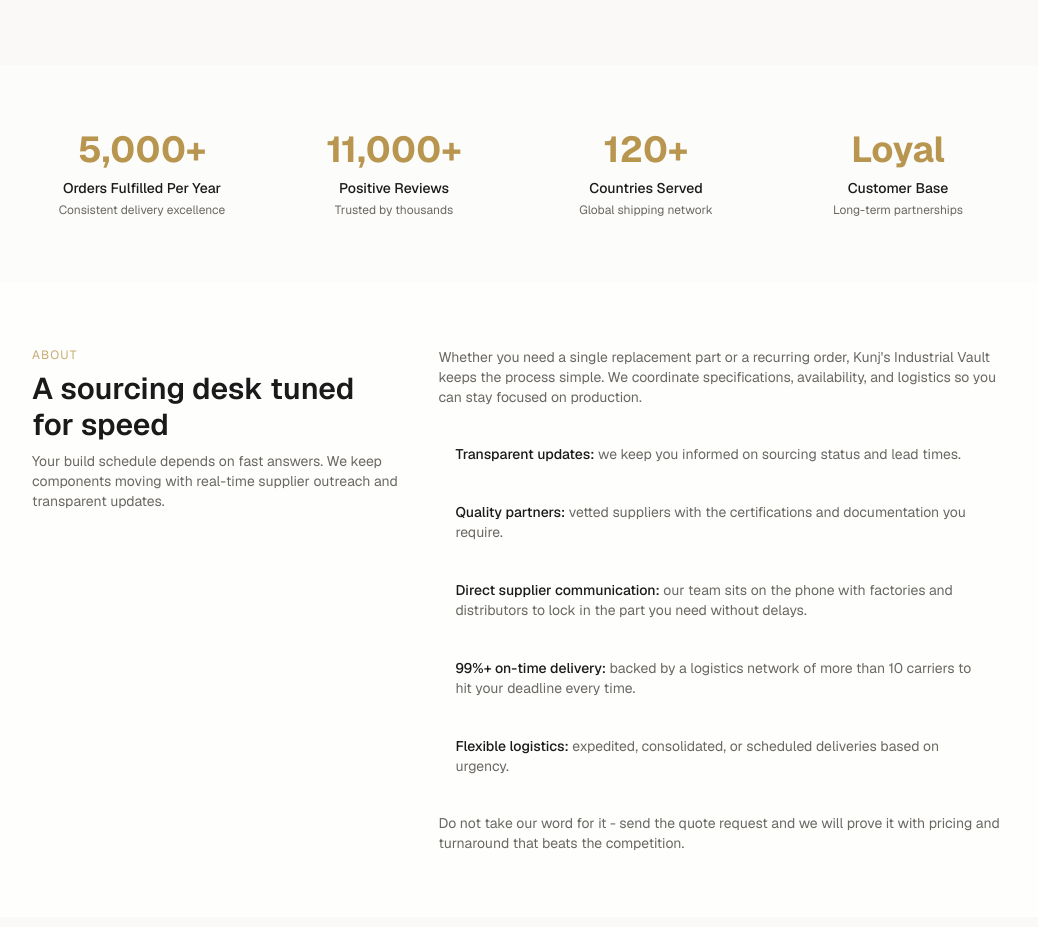
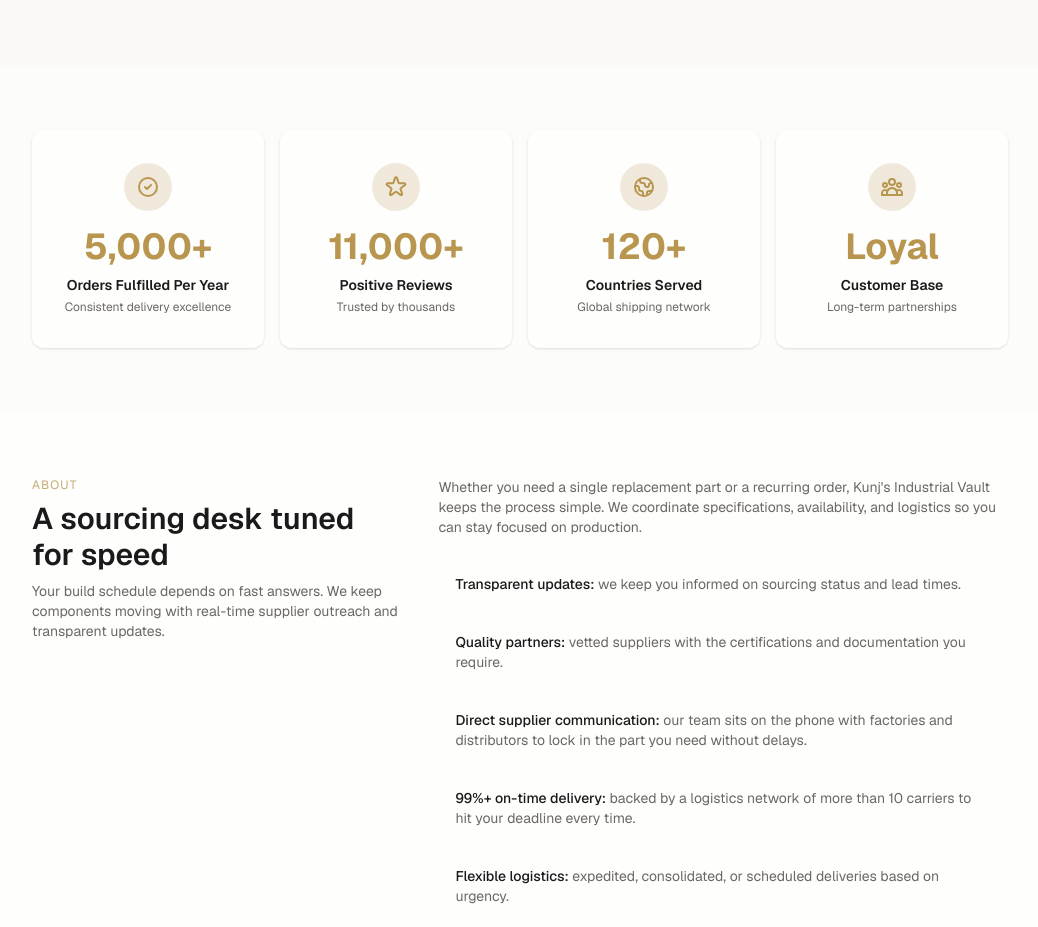
Before and after one commit to kunjtapiawala/kivindustrial, a Next.js app: page / in a window 1280 px wide. Shown: the part 840-1767 px from the top of the page, without its empty margins (120-1158 px from the left). Built offline with nearby package versions, Linux system fonts and the light colour scheme.

Commit message:
Enhance statistics section with icons, card design, and hover effects

```diff
--- a/src/app/page.tsx
+++ b/src/app/page.tsx
@@ -56,25 +56,45 @@ const Home = () => {
 
         <section className="border-t border-white/5 bg-surface/50">
           <div className="mx-auto max-w-5xl px-4 py-12 sm:px-6 sm:py-16">
-            <div className="grid grid-cols-1 gap-8 sm:grid-cols-2 lg:grid-cols-4">
-              <div className="text-center">
+            <div className="grid grid-cols-1 gap-4 sm:grid-cols-2 lg:grid-cols-4">
+              <div className="group rounded-xl border border-white/10 bg-surface/60 px-6 py-8 text-center shadow-sm transition-all duration-200 hover:border-accent/30 hover:bg-surface/80 hover:shadow-md">
+                <div className="mx-auto mb-4 flex h-12 w-12 items-center justify-center rounded-full bg-accent/20 text-accent transition-colors group-hover:bg-accent/30">
+                  <svg className="h-6 w-6" fill="none" stroke="currentColor" viewBox="0 0 24 24" aria-hidden="true">
+                    <path strokeLinecap="round" strokeLinejoin="round" strokeWidth={2} d="M9 12l2 2 4-4m6 2a9 9 0 11-18 0 9 9 0 0118 0z" />
+                  </svg>
+                </div>
                 <div className="text-3xl font-bold text-accent sm:text-4xl">5,000+</div>
-                <div className="mt-2 text-sm font-medium text-primary">Orders Fulfilled Per Year</div>
+                <div className="mt-2 text-sm font-semibold text-primary">Orders Fulfilled Per Year</div>
                 <div className="mt-1 text-xs text-muted">Consistent delivery excellence</div>
               </div>
-              <div className="text-center">
+              <div className="group rounded-xl border border-white/10 bg-surface/60 px-6 py-8 text-center shadow-sm transition-all duration-200 hover:border-accent/30 hover:bg-surface/80 hover:shadow-md">
+                <div className="mx-auto mb-4 flex h-12 w-12 items-center justify-center rounded-full bg-accent/20 text-accent transition-colors group-hover:bg-accent/30">
+                  <svg className="h-6 w-6" fill="none" stroke="currentColor" viewBox="0 0 24 24" aria-hidden="true">
+                    <path strokeLinecap="round" strokeLinejoin="round" strokeWidth={2} d="M11.049 2.927c.3-.921 1.603-.921 1.902 0l1.519 4.674a1 1 0 00.95.69h4.915c.969 0 1.371 1.24.588 1.81l-3.976 2.888a1 1 0 00-.363 1.118l1.518 4.674c.3.922-.755 1.688-1.538 1.118l-3.976-2.888a1 1 0 00-1.176 0l-3.976 2.888c-.783.57-1.838-.197-1.538-1.118l1.518-4.674a1 1 0 00-.363-1.118l-3.976-2.888c-.784-.57-.38-1.81.588-1.81h4.914a1 1 0 00.951-.69l1.519-4.674z" />
+                  </svg>
+                </div>
                 <div className="text-3xl font-bold text-accent sm:text-4xl">11,000+</div>
-                <div className="mt-2 text-sm font-medium text-primary">Positive Reviews</div>
+                <div className="mt-2 text-sm font-semibold text-primary">Positive Reviews</div>
                 <div className="mt-1 text-xs text-muted">Trusted by thousands</div>
               </div>
-              <div className="text-center">
+              <div className="group rounded-xl border border-white/10 bg-surface/60 px-6 py-8 text-center shadow-sm transition-all duration-200 hover:border-accent/30 hover:bg-surface/80 hover:shadow-md">
+                <div className="mx-auto mb-4 flex h-12 w-12 items-center justify-center rounded-full bg-accent/20 text-accent transition-colors group-hover:bg-accent/30">
+                  <svg className="h-6 w-6" fill="none" stroke="currentColor" viewBox="0 0 24 24" aria-hidden="true">
+                    <path strokeLinecap="round" strokeLinejoin="round" strokeWidth={2} d="M3.055 11H5a2 2 0 012 2v1a2 2 0 002 2 2 2 0 012 2v2.945M8 3.935V5.5A2.5 2.5 0 0010.5 8h.5a2 2 0 012 2 2 2 0 104 0 2 2 0 012-2h1.064M15 20.488V18a2 2 0 012-2h3.064M21 12a9 9 0 11-18 0 9 9 0 0118 0z" />
+                  </svg>
+                </div>
                 <div className="text-3xl font-bold text-accent sm:text-4xl">120+</div>
-                <div className="mt-2 text-sm font-medium text-primary">Countries Served</div>
+                <div className="mt-2 text-sm font-semibold text-primary">Countries Served</div>
                 <div className="mt-1 text-xs text-muted">Global shipping network</div>
               </div>
-              <div className="text-center">
+              <div className="group rounded-xl border border-white/10 bg-surface/60 px-6 py-8 text-center shadow-sm transition-all duration-200 hover:border-accent/30 hover:bg-surface/80 hover:shadow-md">
+                <div className="mx-auto mb-4 flex h-12 w-12 items-center justify-center rounded-full bg-accent/20 text-accent transition-colors group-hover:bg-accent/30">
+                  <svg className="h-6 w-6" fill="none" stroke="currentColor" viewBox="0 0 24 24" aria-hidden="true">
+                    <path strokeLinecap="round" strokeLinejoin="round" strokeWidth={2} d="M17 20h5v-2a3 3 0 00-5.356-1.857M17 20H7m10 0v-2c0-.656-.126-1.283-.356-1.857M7 20H2v-2a3 3 0 015.356-1.857M7 20v-2c0-.656.126-1.283.356-1.857m0 0a5.002 5.002 0 019.288 0M15 7a3 3 0 11-6 0 3 3 0 016 0zm6 3a2 2 0 11-4 0 2 2 0 014 0zM7 10a2 2 0 11-4 0 2 2 0 014 0z" />
+                  </svg>
+                </div>
                 <div className="text-3xl font-bold text-accent sm:text-4xl">Loyal</div>
-                <div className="mt-2 text-sm font-medium text-primary">Customer Base</div>
+                <div className="mt-2 text-sm font-semibold text-primary">Customer Base</div>
                 <div className="mt-1 text-xs text-muted">Long-term partnerships</div>
               </div>
             </div>
```
